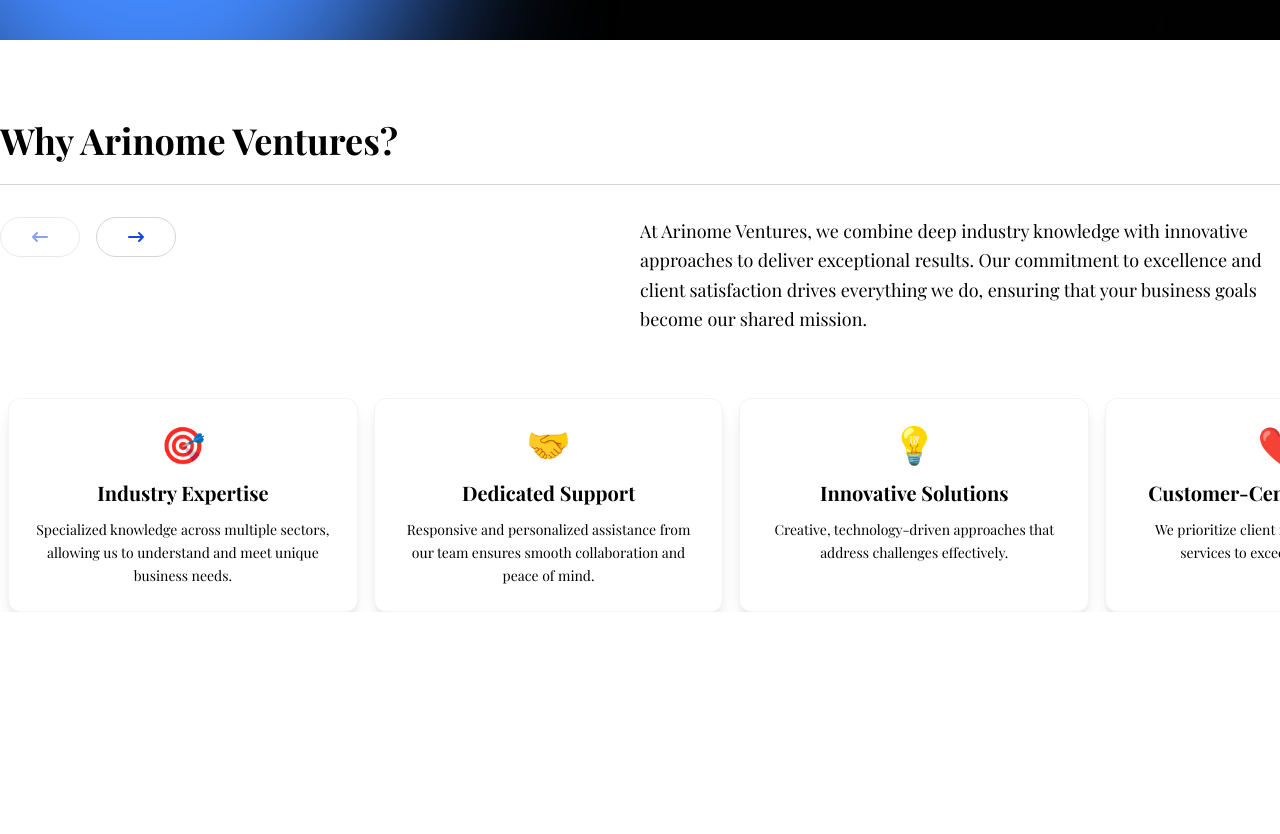
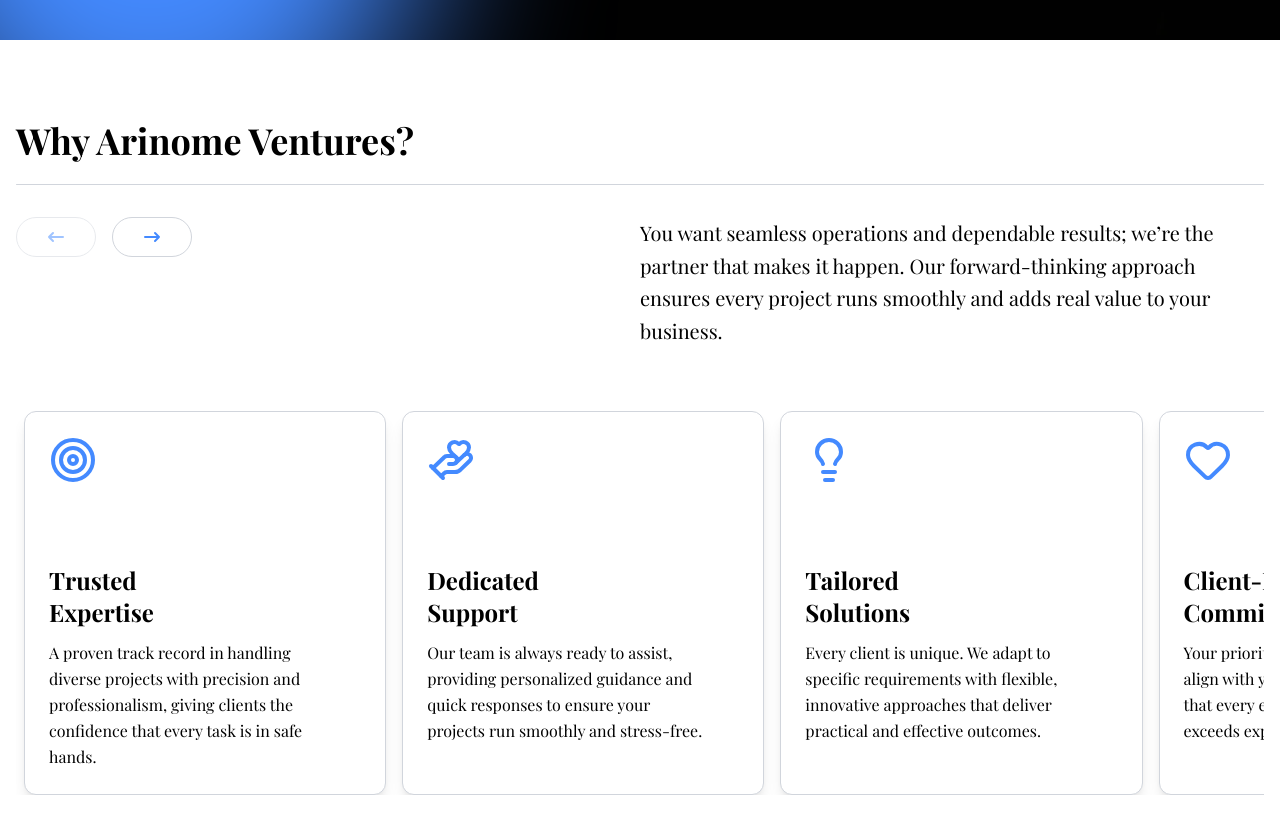
Before and after one commit to ngachadavid/arinome, a Next.js app: page / in a window 1280 px wide. Shown: the part 760-1594 px from the top of the page. Before the commit the page ends 1452 px from the top, so only its background shows below. Built offline with nearby package versions, Linux system fonts and the light colour scheme.

Commit message:
lucide react icons for about section

```diff
--- a/components/global/Navbar.jsx
+++ b/components/global/Navbar.jsx
@@ -25,9 +25,9 @@
     return (
         <>
             <nav className="fixed w-full z-50 bg-transparent backdrop-blur-md text-[#448AFF]">
-                <div className={`max-w-[1280px] mx-auto px-6 md:px-12 flex items-center justify-between transition-all duration-300 ${isScrolled ? 'py-2' : 'py-4'}`}>
+                <div className="max-w-[1280px] px-4 2xl:px-0 mx-auto flex items-center justify-between transition-all duration-300">
                     {/* Desktop Layout */}
-                    <div className="hidden md:flex items-center space-x-28">
+                    <div className="hidden md:flex items-center space-x-28 py-2">
                         {/* Logo */}
                         <div className={`font-bold transition-all duration-300 ${isScrolled ? 'text-2xl' : 'text-4xl'}`}>
                             Arinome
--- a/components/homepage/About.jsx
+++ b/components/homepage/About.jsx
@@ -1,39 +1,59 @@
 'use client'
 import React, { useState, useEffect } from 'react'
+import { Target, HandHeart, Lightbulb, Heart, CheckCircle } from "lucide-react";
 
 export default function About() {
     const [currentIndex, setCurrentIndex] = useState(0)
+    const [slidesPerView, setSlidesPerView] = useState(3.5)
 
     const features = [
     {
-            title: "Industry Expertise",
-            description: "Specialized knowledge across multiple sectors, allowing us to understand and meet unique business needs.",
-            icon: "🎯"
+        title: "Trusted Expertise",
+        description: "A proven track record in handling diverse projects with precision and professionalism, giving clients the confidence that every task is in safe hands.",
+        icon: Target
     },
     {
         title: "Dedicated Support",
-            description: "Responsive and personalized assistance from our team ensures smooth collaboration and peace of mind.",
-            icon: "🤝"
+        description: "Our team is always ready to assist, providing personalized guidance and quick responses to ensure your projects run smoothly and stress-free.",
+        icon: HandHeart
     },
     {
-            title: "Innovative Solutions",
-            description: "Creative, technology-driven approaches that address challenges effectively.",
-            icon: "💡"
+        title: "Tailored Solutions",
+        description: "Every client is unique. We adapt to specific requirements with flexible, innovative approaches that deliver practical and effective outcomes.",
+        icon: Lightbulb
     },
     {
-            title: "Customer-Centric Approach",
-            description: "We prioritize client needs and tailor our services to exceed expectations.",
-            icon: "❤️"
+        title: "Client-First Commitment",
+        description: "Your priorities guide our process. We align with your objectives to ensure that every engagement adds value and exceeds expectations.",
+        icon: Heart
     },
     {
-            title: "Reliable Delivery",
-            description: "Consistently timely execution and quality you can count on.",
-            icon: "✅"
+        title: "Dependable Delivery",
+        description: "Timely, consistent, and reliable results are at the core of our operations — because in business, trust is built on keeping promises.",
+        icon: CheckCircle
     }
-    ]
+];
+
+
+    // Update slidesPerView based on window size
+    useEffect(() => {
+        const handleResize = () => {
+            if (window.innerWidth < 768) {
+                setSlidesPerView(1.3) // mobile
+            } else if (window.innerWidth < 1024) {
+                setSlidesPerView(2.3) // tablet
+            } else {
+                setSlidesPerView(3.3) // desktop
+            }
+        }
+
+        handleResize()
+        window.addEventListener('resize', handleResize)
+        return () => window.removeEventListener('resize', handleResize)
+    }, [])
 
     const nextSlide = () => {
-        if (currentIndex < features.length - 1) {
+        if (currentIndex < features.length - slidesPerView) {
             setCurrentIndex(prev => prev + 1)
         }
     }
@@ -44,31 +64,24 @@
         }
     }
 
-    const goToSlide = (index) => {
-        setCurrentIndex(index)
-    }
-
     return (
         <section className="py-20">
-            <div className='max-w-[1280px] mx-auto px-4 md:px-0'>
-                <h1 className='text-black text-4xl font-bold'>
-                    Why Arinome Ventures?
-                </h1>
+            <div className='max-w-[1280px] mx-auto px-4 2xl:px-0'>
+                <h1 className='text-black text-2xl md:text-4xl font-bold'>Why Arinome Ventures?</h1>
                 <div className="mt-6 w-full h-[1px] bg-gray-300 rounded"></div>
 
-                {/* Paragraph and Navigation section */}
+                {/* Paragraph and Navigation */}
                 <div className="mt-8 flex items-start justify-between">
-
-                    {/* Navigation Controls (now on the left) */}
-                    <div className="flex space-x-4 mr-8">
+                    {/* Navigation Controls */}
+                    <div className="hidden md:flex space-x-2 md:space-x-4 mr-4 md:mr-8">
                         {/* Prev Button */}
                         <button
                             onClick={prevSlide}
                             disabled={currentIndex === 0}
-                            className="w-20 h-10 bg-white border border-gray-300 text-blue-700 rounded-full flex items-center justify-center hover:bg-blue-700 hover:text-white transition-colors disabled:opacity-50 disabled:cursor-not-allowed"
+                            className="w-12 md:w-20 h-8 md:h-10 bg-white border border-gray-300 text-[#448AFF] rounded-full flex items-center justify-center hover:bg-[#448AFF] hover:text-white transition-colors disabled:opacity-50 disabled:cursor-not-allowed"
                         >
                             <svg
-                                className="w-6 h-6 transform rotate-180"
+                                className="w-4 md:w-6 h-4 md:h-6 transform rotate-180"
                                 aria-hidden="true"
                                 xmlns="http://www.w3.org/2000/svg"
                                 fill="none"
@@ -84,14 +97,14 @@
                             </svg>
                         </button>
 
-                        {/* Next Button (rotated 180°) */}
+                        {/* Next Button */}
                         <button
                             onClick={nextSlide}
-                            disabled={currentIndex >= features.length - 3}
-                            className="w-20 h-10 bg-white border border-gray-300 text-blue-700 rounded-full flex items-center justify-center hover:bg-blue-700 hover:text-white transition-colors disabled:opacity-50 disabled:cursor-not-allowed"
+                            disabled={currentIndex >= features.length - slidesPerView}
+                            className="w-12 md:w-20 h-8 md:h-10 bg-white border border-gray-300 text-[#448AFF] rounded-full flex items-center justify-center hover:bg-[#448AFF] hover:text-white transition-colors disabled:opacity-50 disabled:cursor-not-allowed"
                         >
                             <svg
-                                className="w-6 h-6"
+                                className="w-4 md:w-6 h-4 md:h-6"
                                 aria-hidden="true"
                                 xmlns="http://www.w3.org/2000/svg"
                                 fill="none"
@@ -107,127 +120,40 @@
                             </svg>
                         </button>
                     </div>
-                    {/* Description (now on the right) */}
-                    <div className="w-full md:w-2/3 lg:w-1/2">
-                        <p className="text-black text-lg leading-relaxed">
-                            At Arinome Ventures, we combine deep industry knowledge with innovative approaches to deliver exceptional results. Our commitment to excellence and client satisfaction drives everything we do, ensuring that your business goals become our shared mission.
+
+                    <div className="w-[95%] md:w-2/3 lg:w-1/2">
+                        <p className="text-black text-base md:text-xl leading-relaxed">
+                            You want seamless operations and dependable results; we’re the partner that makes it happen. Our forward-thinking approach ensures every project runs smoothly and adds real value to your business.
                         </p>
                     </div>
                 </div>
 
-
-                {/* Features Cards Swiper */}
-                <div className="mt-16">
-
-                    {/* Cards Container */}
-                    <div className="overflow-hidden">
+                {/* Single Swiper */}
+                <div className="mt-16 overflow-hidden">
                     <div
                         className="flex transition-transform duration-300 ease-in-out"
                         style={{
-                                transform: `translateX(-${currentIndex * (100 / 3.5)}%)`,
+                            transform: `translateX(-${currentIndex * (100 / slidesPerView)}%)`
                         }}
                     >
-                            {features.map((feature, index) => (
+                        {features.map((feature, index) => {
+                            const IconComponent = feature.icon;
+                            return (
                                 <div
                                     key={index}
-                                    className="flex-shrink-0 px-2"
-                                    style={{
-                                        width: 'calc(100% / 3.5)'
-                                    }}
+                                    className="flex-shrink-0 px-1 md:px-2"
+                                    style={{ width: `calc(100% / ${slidesPerView})` }}
                                 >
-                                    <div className="bg-white rounded-xl shadow-lg p-6 h-full border border-gray-100 hover:shadow-xl transition-shadow duration-300">
-                                        {/* Icon */}
-                                        <div className="text-4xl mb-4 text-center">
-                                            {feature.icon}
+                                    <div className="bg-white rounded-xl shadow-lg p-4 md:p-6 h-full border border-gray-300 hover:shadow-xl transion-shadow text-start">
+                                        <div className="text-4xl mb-12 md:mb-20">
+                                            <IconComponent className="w-12 h-12 text-[#448AFF]" />
                                         </div>
-
-                                        {/* Title */}
-                                        <h3 className="text-xl font-bold text-black mb-3 text-center">
-                                            {feature.title}
-                                        </h3>
-
-                                        {/* Description */}
-                                        <p className="text-black text-sm leading-relaxed text-center">
-                                            {feature.description}
-                                        </p>
+                                        <h3 className="text-lg md:text-2xl font-bold text-black mb-3 w-[80%] md:w-[60%]">{feature.title}</h3>
+                                        <p className="text-black text-sm md:text-base leading-relaxed w-[90%]">{feature.description}</p>
                                     </div>
                                 </div>
-                            ))}
-                        </div>
-                    </div>
-
-                    {/* Mobile responsive cards */}
-                    <div className="lg:hidden overflow-hidden">
-                        <div
-                            className="flex transition-transform duration-300 ease-in-out md:hidden"
-                            style={{
-                                transform: `translateX(-${currentIndex * (100 / 1.5)}%)`,
-                            }}
-                        >
-                            {features.map((feature, index) => (
-                                <div
-                                    key={index}
-                                    className="flex-shrink-0 px-2"
-                                    style={{
-                                        width: 'calc(100% / 1.5)'
-                                    }}
-                                >
-                                    <div className="bg-white rounded-xl shadow-lg p-6 h-full border border-gray-100 hover:shadow-xl transition-shadow duration-300">
-                                        {/* Icon */}
-                                        <div className="text-4xl mb-4 text-center">
-                                            {feature.icon}
-                                        </div>
-
-                                        {/* Title */}
-                                        <h3 className="text-lg font-bold text-gray-800 mb-3 text-center">
-                                            {feature.title}
-                                        </h3>
-
-                                        {/* Description */}
-                                        <p className="text-gray-600 text-sm leading-relaxed text-center">
-                                            {feature.description}
-                                        </p>
-                                    </div>
-                                </div>
-                            ))}
-                        </div>
-                    </div>
-
-                    {/* Tablet responsive cards */}
-                    <div className="hidden md:block lg:hidden overflow-hidden">
-                        <div
-                            className="flex transition-transform duration-300 ease-in-out"
-                            style={{
-                                transform: `translateX(-${currentIndex * (100 / 2.5)}%)`,
-                            }}
-                        >
-                            {features.map((feature, index) => (
-                                <div
-                                    key={index}
-                                    className="flex-shrink-0 px-2"
-                                    style={{
-                                        width: 'calc(100% / 2.5)'
-                                    }}
-                                >
-                                    <div className="bg-white rounded-xl shadow-lg p-6 h-full border border-gray-100 hover:shadow-xl transition-shadow duration-300">
-                                        {/* Icon */}
-                                        <div className="text-4xl mb-4 text-center">
-                                            {feature.icon}
-                                        </div>
-
-                                        {/* Title */}
-                                        <h3 className="text-xl font-bold text-gray-800 mb-3 text-center">
-                                            {feature.title}
-                                        </h3>
-
-                                        {/* Description */}
-                                        <p className="text-gray-600 text-sm leading-relaxed text-center">
-                                            {feature.description}
-                                        </p>
-                                    </div>
-                                </div>
-                            ))}
-                        </div>
+                            );
+                        })}
                     </div>
                 </div>
             </div>
--- a/package.json
+++ b/package.json
@@ -9,6 +9,7 @@
     "lint": "eslint"
   },
   "dependencies": {
+    "lucide-react": "^0.540.0",
     "next": "15.5.0",
     "react": "19.1.0",
     "react-dom": "19.1.0",
```
Also changed, not shown: 1 other file (tests, documents, lock files or other folders). Lines whose indentation alone changed are shown as unchanged.
